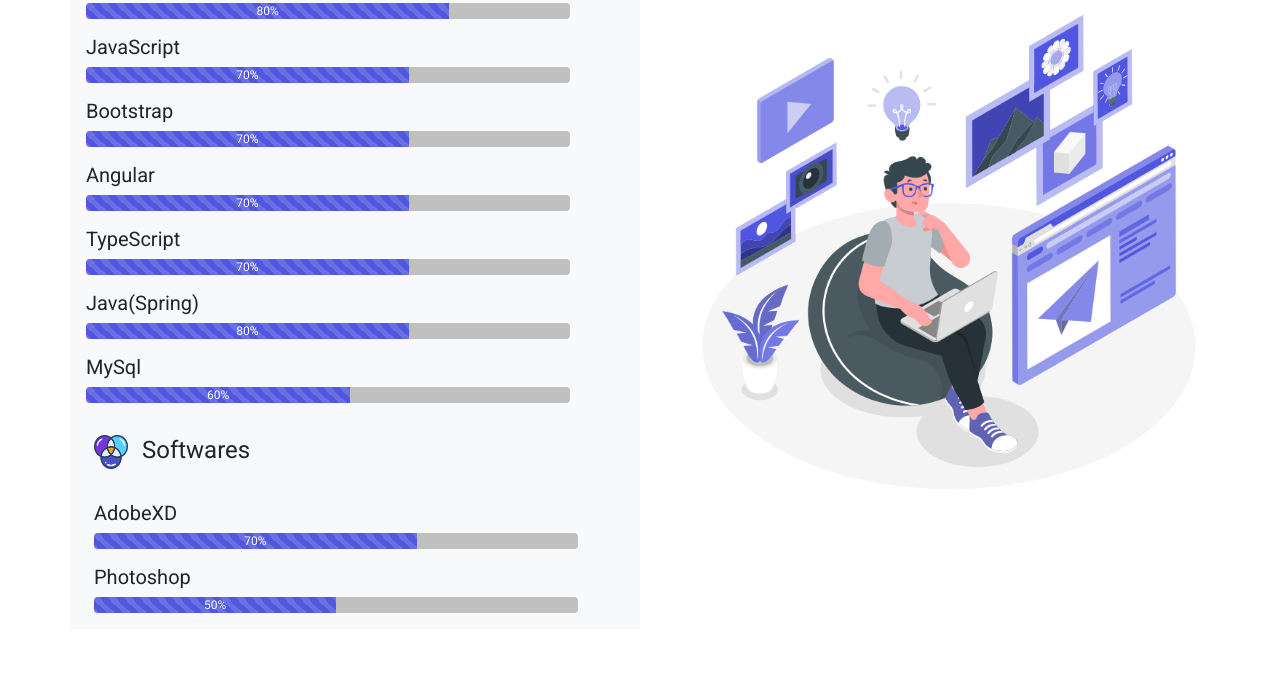
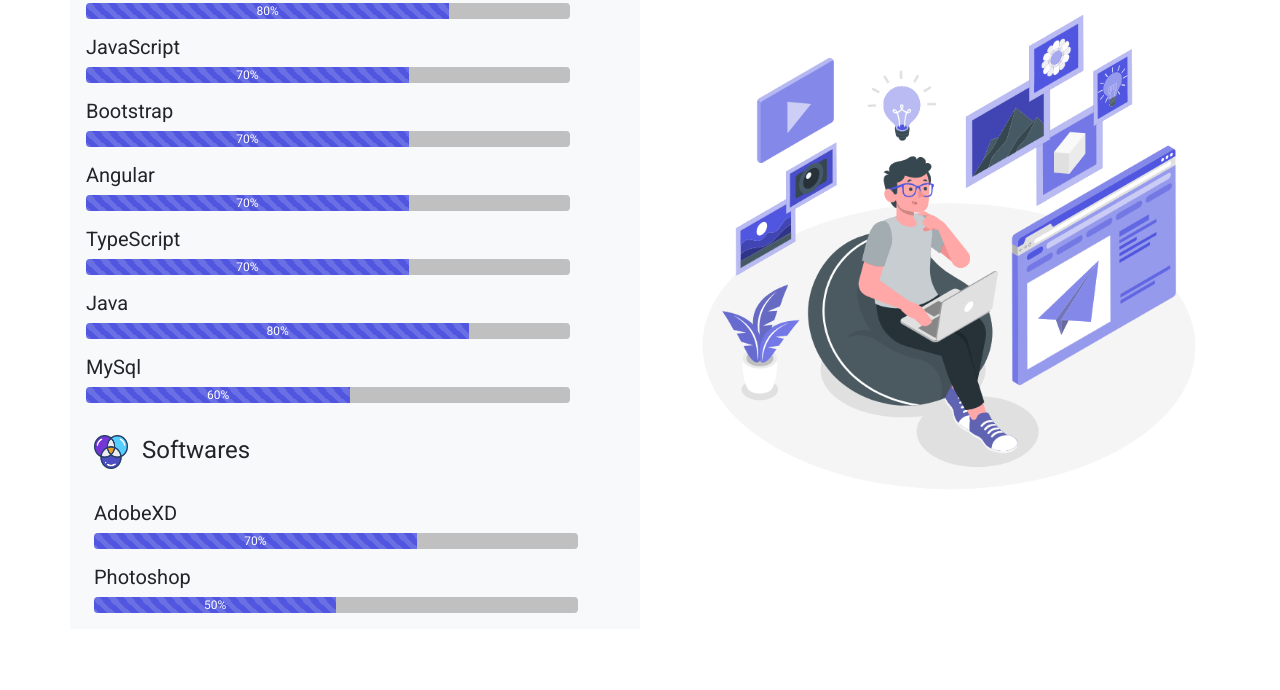
Before and after one commit to AlexisK616/My-Portfolio, a plain HTML site: page index.html in a window 1280 px wide. Shown: the part 1331-2021 px from the top of the page. Drawn offline with nearby package versions, Linux system fonts and the light colour scheme.

Commit message:
Update index.html

```diff
--- a/index.html
+++ b/index.html
@@ -229,12 +229,12 @@
                 style="width: 100%; background-color: #c0c0c0"
               ></div>
             </div>
-            <p class="h5 mt-3">Java(Spring)</p>
+            <p class="h5 mt-3">Java</p>
             <div class="progress" style="width: 90%">
               <div
                 class="progress-bar progress-bar-striped progress-bar-animated"
                 role="progressbar"
-                style="width: 200% !important; background-color: #5056df"
+                style="width: 380% !important; background-color: #5056df"
                 aria-valuenow="90"
                 aria-valuemin="0"
                 aria-valuemax="150"
```
